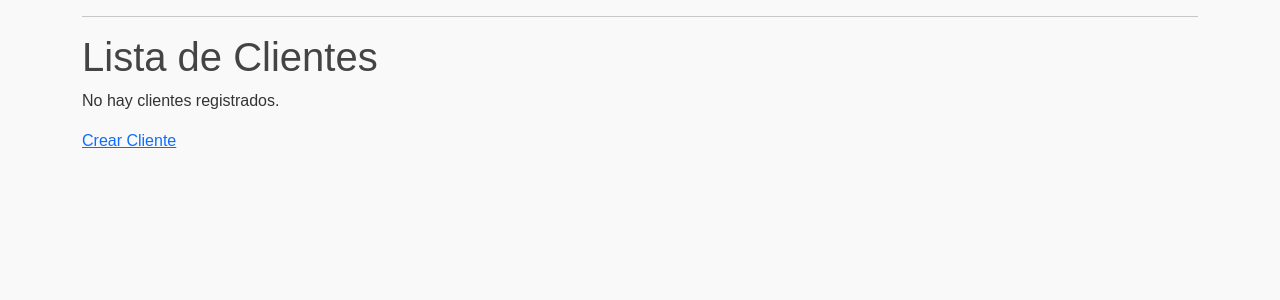
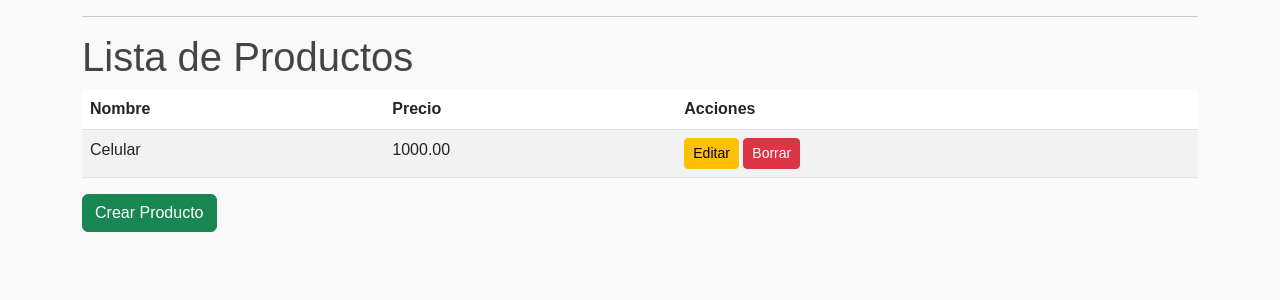
Before and after one commit to LucianoGayol/Tercera-Pre-Entrega-Luciano-Gayol, a Django app: page /productos/ in a window 1280 px wide. Shown: the part 80-380 px from the top of the page. Run offline with Django 5.2, Linux system fonts and the light colour scheme; data comes from the database, SQL or seed files in the repository; both versions use the stored data as it was after the commit.

Commit message:
Tu mensaje

```diff
--- a/my_app/templates/my_app/listar_productos.html
+++ b/my_app/templates/my_app/listar_productos.html
@@ -1,35 +1,34 @@
 {% extends 'my_app/base.html' %}
-{% block title %}Lista de Clientes{% endblock %}
+{% block title %}Lista de Productos{% endblock %}
 
 {% block content %}
-<h1>Lista de Clientes</h1>
+<h1>Lista de Productos</h1>
 
-{% if clientes %}
-  <table>
+{% if productos %}
+  <table class="table table-striped table-hover">
     <thead>
       <tr>
         <th>Nombre</th>
-        <th>Email</th>
+        <th>Precio</th>
         <th>Acciones</th>
       </tr>
     </thead>
     <tbody>
-    {% for cliente in clientes %}
+    {% for producto in productos %}
       <tr>
-        <td>{{ cliente.nombre }} {{ cliente.apellido }}</td>
-        <td>{{ cliente.email }}</td>
+        <td>{{ producto.nombre }}</td>
+        <td>{{ producto.precio }}</td>
         <td>
-          <a href="{% url 'editar_cliente' cliente.id %}">Editar</a> |
-          <a href="{% url 'borrar_cliente' cliente.id %}">Borrar</a> |
-          <a href="{% url 'cliente_detail' cliente.id %}">Ver Detalle</a>
+          <a href="{% url 'editar_producto' producto.id %}" class="btn btn-warning btn-sm">Editar</a>
+          <a href="{% url 'borrar_producto' producto.id %}" class="btn btn-danger btn-sm">Borrar</a>
         </td>
       </tr>
     {% endfor %}
     </tbody>
   </table>
 {% else %}
-  <p>No hay clientes registrados.</p>
+  <p>No hay productos registrados.</p>
 {% endif %}
 
-<p><a href="{% url 'crear_cliente' %}">Crear Cliente</a></p>
+<p><a href="{% url 'crear_producto' %}" class="btn btn-success">Crear Producto</a></p>
 {% endblock %}
--- a/myproject/settings.py
+++ b/myproject/settings.py
@@ -124,3 +124,7 @@ STATIC_URL = 'static/'
 # https://docs.djangoproject.com/en/5.1/ref/settings/#default-auto-field
 
 DEFAULT_AUTO_FIELD = 'django.db.models.BigAutoField'
+
+
+LOGIN_URL = 'login'  # O la ruta con name='login'
+LOGIN_REDIRECT_URL = 'inicio'
--- a/myproject/urls.py
+++ b/myproject/urls.py
@@ -17,6 +17,7 @@ Including another URLconf
 from django.contrib import admin
 from django.urls import path
 from my_app.views import (cliente_detail, about, borrar_producto, editar_producto, inicio, crear_cliente, crear_producto, crear_compra, buscar_cliente, listar_clientes, editar_cliente, borrar_cliente, listar_productos)
+from django.contrib.auth.views import LoginView, LogoutView
 
 
 urlpatterns = [
@@ -34,4 +35,6 @@ urlpatterns = [
     path('clientes/editar/<int:cliente_id>/', editar_cliente, name='editar_cliente'),
     path('clientes/borrar/<int:cliente_id>/', borrar_cliente, name='borrar_cliente'),
     path('about/', about, name='about'),
+    path('accounts/login/', LoginView.as_view(template_name='registration/login.html'), name='login'),
+    path('accounts/logout/', LogoutView.as_view(), name='logout'),
 ]
```
Also changed, not shown: my_app/templates/my_app/crear_producto.html (+7 -8 lines), my_app/templates/my_app/login.html (added, +11 -0 lines), db.sqlite3.
